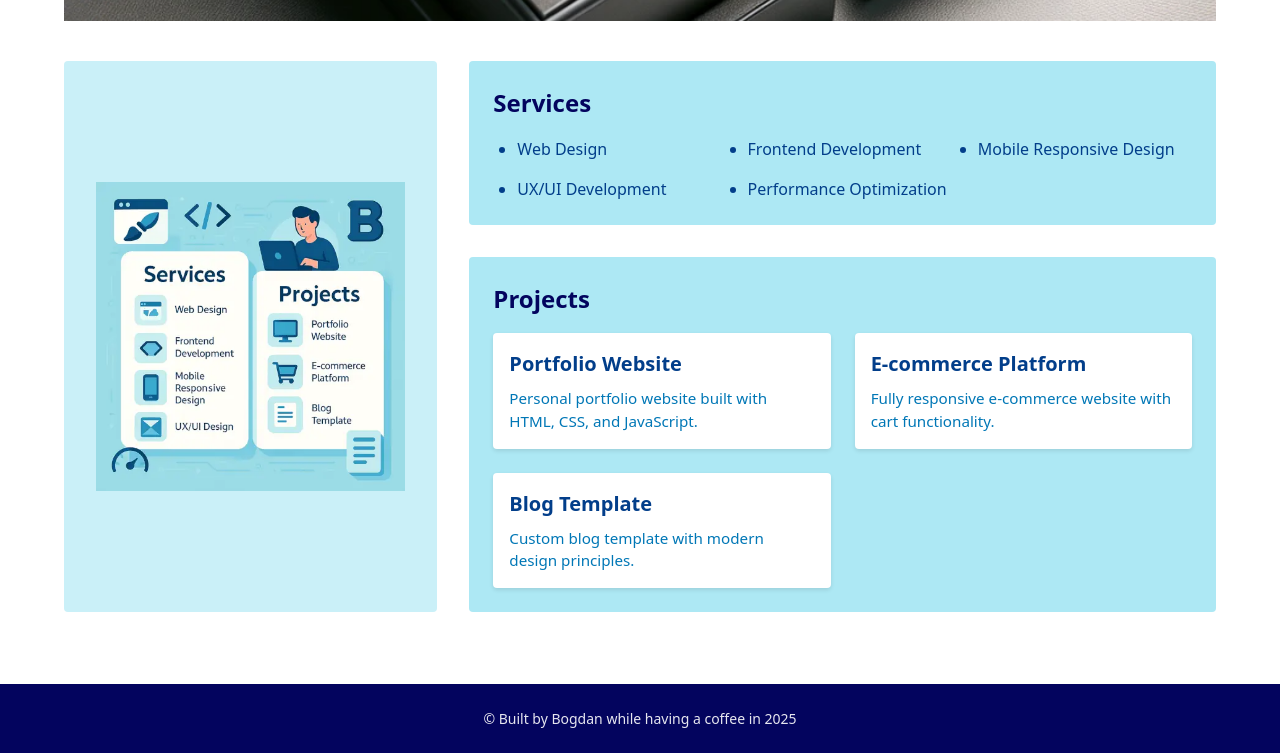
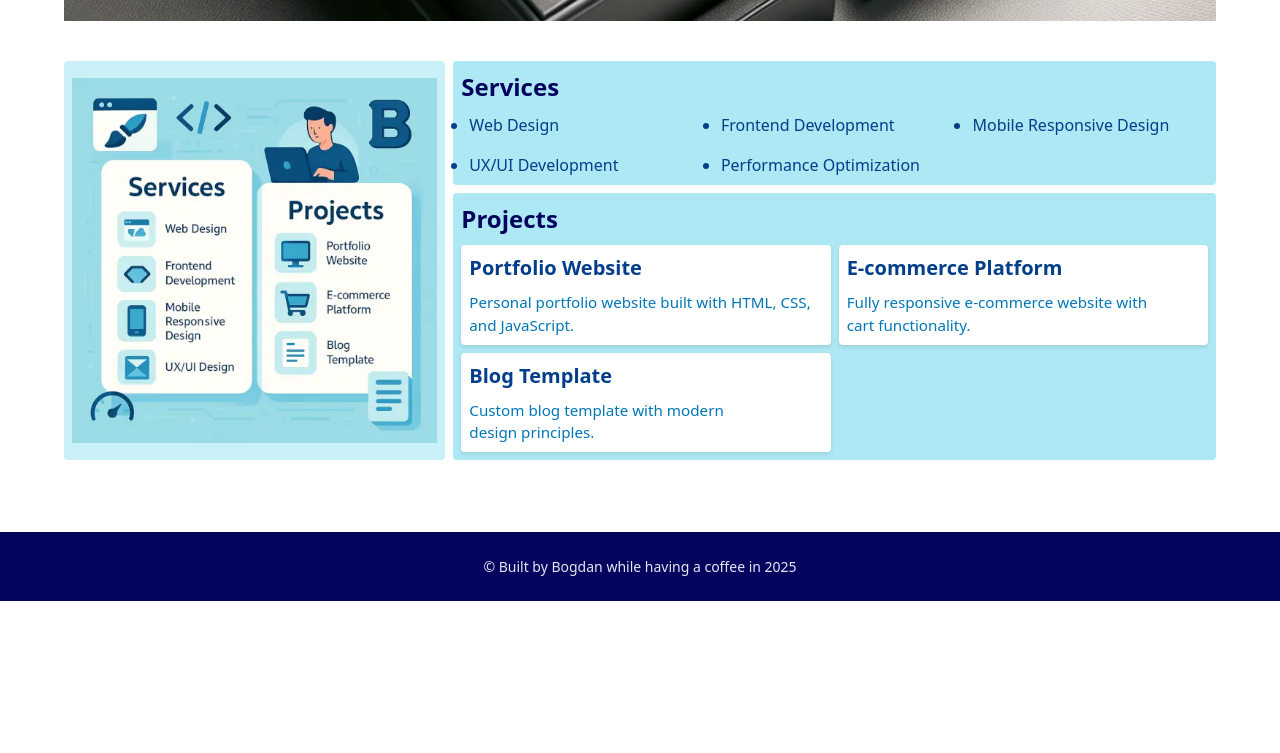
Before and after one commit to LangheBogdan/extraordinary-website, a plain HTML site: page index.html in a window 1280 px wide. Shown: the part 603-1356 px from the top of the page. After the commit the page ends 1204 px from the top, so only its background shows below. Drawn offline with Linux system fonts and the light colour scheme.

Commit message:
Reduce spacing variables in project styles
Replaced larger spacing variables with smaller ones for gap, padding, and margins across multiple project-related CSS rules. This adjustment ensures a more compact layout and improves visual consistency.

```diff
--- a/index.css
+++ b/index.css
@@ -318,7 +318,7 @@ h6 {
   display: grid;
   grid-template-columns: 1fr 2fr;
   grid-template-rows: auto auto;
-  gap: var(--spacing-xl);
+  gap: var(--spacing-sm);
 }
 
 .projects__logo {
@@ -329,7 +329,7 @@ h6 {
   align-items: center;
   background-color: var(--color-blue-100);
   border-radius: var(--border-radius);
-  padding: var(--spacing-xl);
+  padding: var(--spacing-sm);
 }
 
 .projects__logo-image {
@@ -342,12 +342,12 @@ h6 {
   grid-row: 1 / 2;
   background-color: var(--color-blue-200);
   border-radius: var(--border-radius);
-  padding: var(--spacing-lg);
+  padding: var(--spacing-sm);
 }
 
 .projects__services-title {
   color: var(--color-blue-900);
-  margin-bottom: var(--spacing-md);
+  margin-bottom: var(--spacing-sm);
   font-size: 1.5rem;
 }
 
@@ -355,7 +355,7 @@ h6 {
   display: grid;
   grid-template-columns: repeat(auto-fill, minmax(200px, 1fr));
   gap: var(--spacing-md);
-  padding-left: var(--spacing-lg);
+  padding-left: var(--spacing-sm);
 }
 
 .projects__services-item {
@@ -368,25 +368,25 @@ h6 {
   grid-row: 2 / 3;
   background-color: var(--color-blue-200);
   border-radius: var(--border-radius);
-  padding: var(--spacing-lg);
+  padding: var(--spacing-sm);
 }
 
 .projects__list-title {
   color: var(--color-blue-900);
-  margin-bottom: var(--spacing-md);
+  margin-bottom: var(--spacing-sm);
   font-size: 1.5rem;
 }
 
 .projects__list-items {
   display: grid;
   grid-template-columns: repeat(auto-fill, minmax(250px, 1fr));
-  gap: var(--spacing-lg);
+  gap: var(--spacing-sm);
 }
 
 .projects__item {
   background-color: white;
   border-radius: var(--border-radius);
-  padding: var(--spacing-md);
+  padding: var(--spacing-sm);
   box-shadow: 0 2px 4px rgba(0, 0, 0, 0.1);
   transition: transform 0.3s ease;
 }
```
